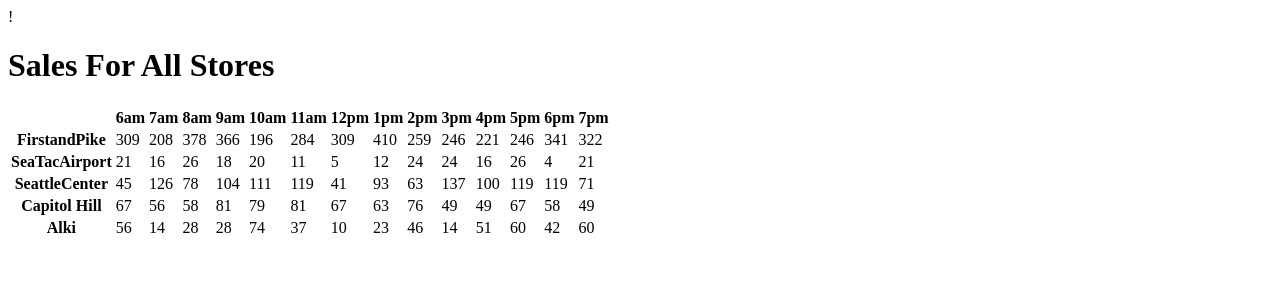
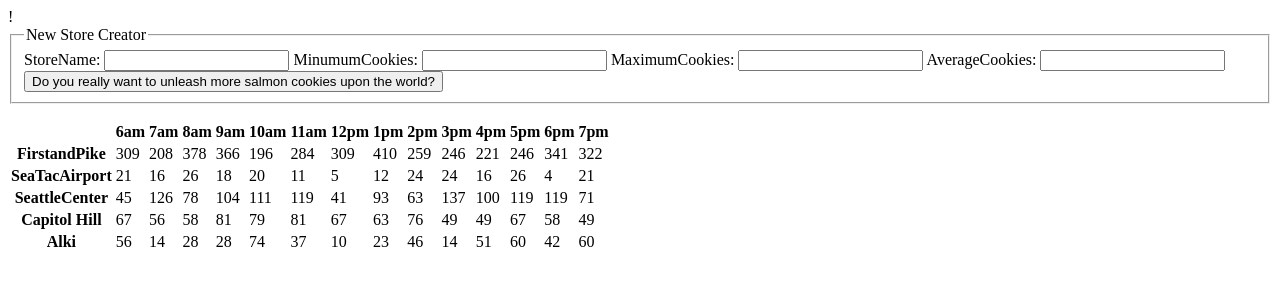
Before and after one commit to AdrianV01/SalmonCookies, a plain HTML site: page sales.html in a window 1280 px wide. Drawn offline with Linux system fonts and the light colour scheme.

Commit message:
added buttons

```diff
--- a/sales.html
+++ b/sales.html
@@ -3,10 +3,22 @@
 <head>
  </head>
 <body>
+  <form id ="newStore">
+    <fieldset>
+      <legend> New Store Creator </legend>
+      <label for = "StoreName">StoreName: </label>
+      <input name = "StoreName" type="text" />
+      <label for="MinumumCookies">MinumumCookies: </label>
+      <input name="MinimumCookies" type="text" />
+      <label for="MaximumCookies">MaximumCookies: </label>
+      <input name="MaximumCookies" type="text" />
+      <label for="AverageCookies">AverageCookies: </label>
+      <input name="AverageCookies" type="text" />
+      <button type = "submit" >Do you really want to unleash more salmon cookies upon the world?</button>
+    </fieldset>
+  </form>
   <ul id="firstArray"></ul>
-  <h1> Sales For All Stores <h1>
   <table id = "allStoresGetMoney"> </table>
-
 
 
 
```
